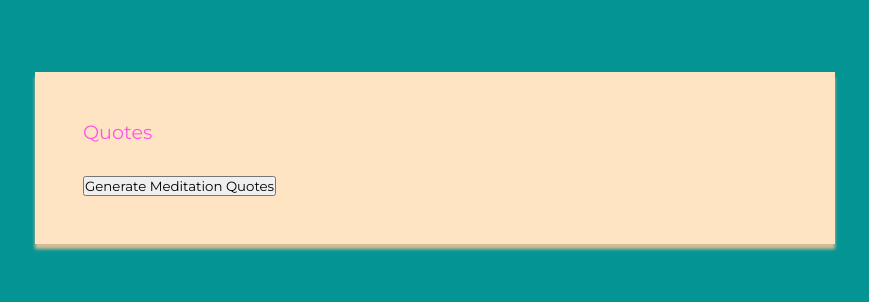
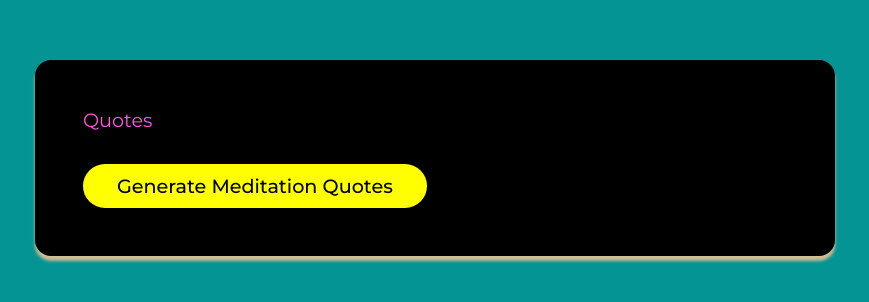
Before and after one commit to CalebCheptumo/Meditation-Quotes-Generator, a plain HTML site: page index.html in a window 1280 px wide. Shown: the part 242-544 px from the top of the page, without its empty margins (205-1074 px from the left). Drawn offline with Linux system fonts and the light colour scheme.

Commit message:
style button

```diff
--- a/style.css
+++ b/style.css
@@ -15,8 +15,9 @@ body{
 .container {
     max-width: 800px;
     width: 90vw;
-    background-color: bisque;
+    background-color: black;
     padding: 3rem;
+    border-radius: 1rem;
     box-shadow: 0.0 .3rem .2rem rgb(213, 190, 149);
 }
 
@@ -28,5 +29,14 @@ p{
 }
 
 button{
+    background-color: yellow;
+    border: 2px solid transparent;
+    padding: .5rem 2rem;
+    font-size: 1.2rem;
+    color: black;
+    font-weight: 500;
+    border-radius: 100vw;
+    cursor: pointer;
+    user-select: none;
 
 }
```
